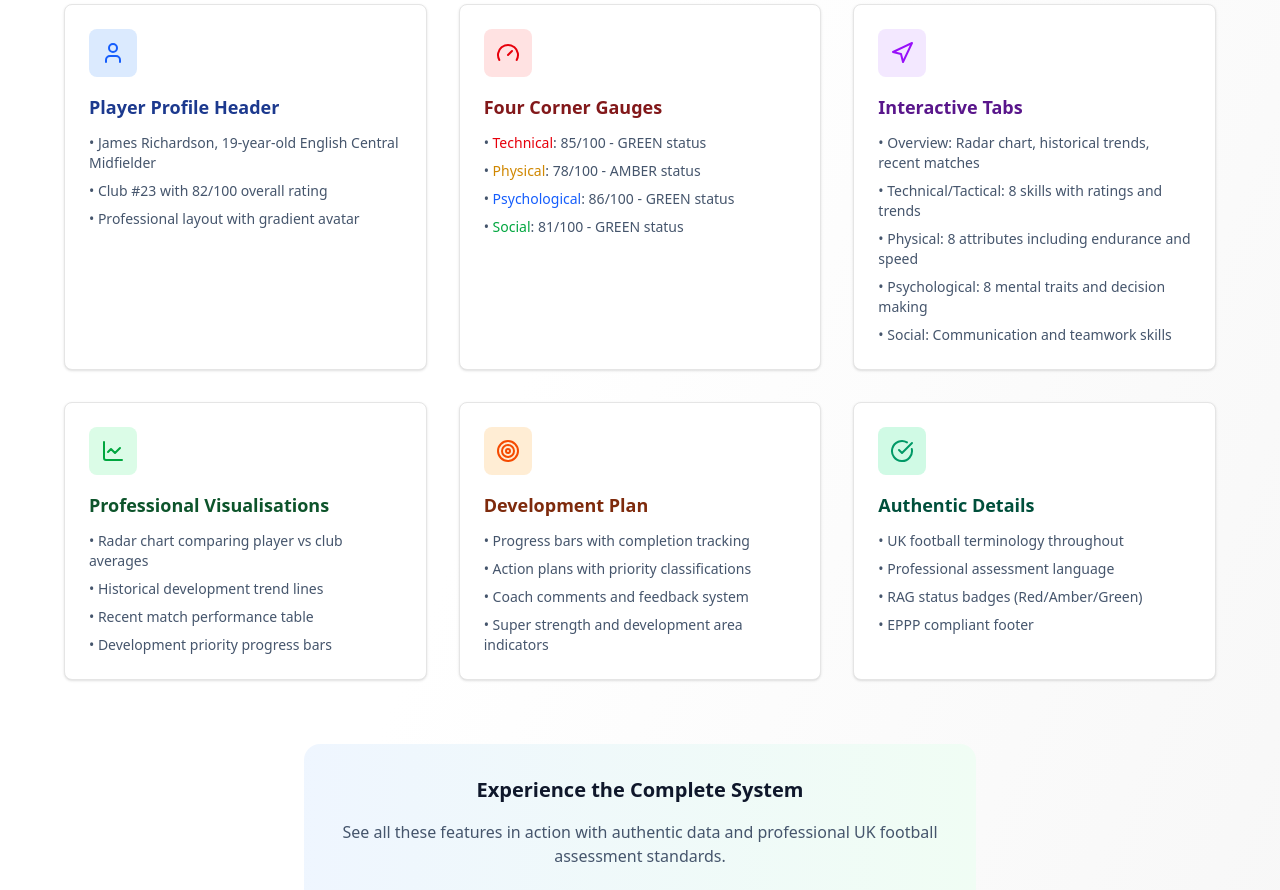
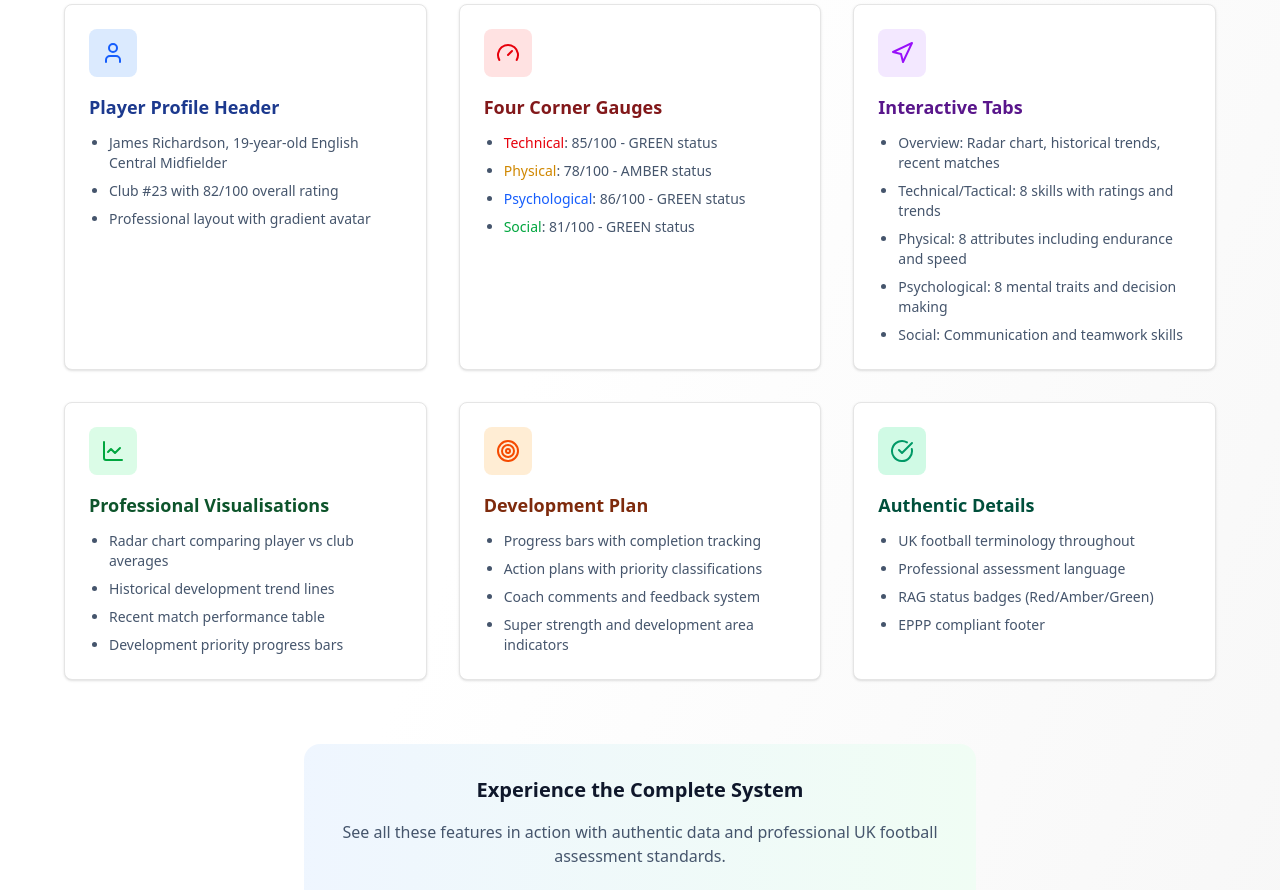
Before and after one commit to zenifieduk/dna-1, a Next.js app: page / in a window 1280 px wide. Shown: the part 1480-2370 px from the top of the page. Built offline with nearby package versions, Linux system fonts and the light colour scheme.

Commit message:
Fix list styling with proper hanging indentation for wrapped text

```diff
--- a/src/app/page.tsx
+++ b/src/app/page.tsx
@@ -164,10 +164,10 @@ export default function Home() {
                   </div>
                 </div>
                 <h3 className="text-lg font-semibold mb-3 text-blue-900">Player Profile Header</h3>
-                <ul className="text-sm text-slate-600 space-y-2">
-                  <li>• James Richardson, 19-year-old English Central Midfielder</li>
-                  <li>• Club #23 with 82/100 overall rating</li>
-                  <li>• Professional layout with gradient avatar</li>
+                <ul className="text-sm text-slate-600 space-y-2 list-disc list-outside ml-5">
+                  <li>James Richardson, 19-year-old English Central Midfielder</li>
+                  <li>Club #23 with 82/100 overall rating</li>
+                  <li>Professional layout with gradient avatar</li>
                 </ul>
               </div>
 
@@ -179,11 +179,11 @@ export default function Home() {
                   </div>
                 </div>
                 <h3 className="text-lg font-semibold mb-3 text-red-900">Four Corner Gauges</h3>
-                <ul className="text-sm text-slate-600 space-y-2">
-                  <li>• <span className="text-red-600 font-medium">Technical</span>: 85/100 - GREEN status</li>
-                  <li>• <span className="text-yellow-600 font-medium">Physical</span>: 78/100 - AMBER status</li>
-                  <li>• <span className="text-blue-600 font-medium">Psychological</span>: 86/100 - GREEN status</li>
-                  <li>• <span className="text-green-600 font-medium">Social</span>: 81/100 - GREEN status</li>
+                <ul className="text-sm text-slate-600 space-y-2 list-disc list-outside ml-5">
+                  <li><span className="text-red-600 font-medium">Technical</span>: 85/100 - GREEN status</li>
+                  <li><span className="text-yellow-600 font-medium">Physical</span>: 78/100 - AMBER status</li>
+                  <li><span className="text-blue-600 font-medium">Psychological</span>: 86/100 - GREEN status</li>
+                  <li><span className="text-green-600 font-medium">Social</span>: 81/100 - GREEN status</li>
                 </ul>
               </div>
 
@@ -195,12 +195,12 @@ export default function Home() {
                   </div>
                 </div>
                 <h3 className="text-lg font-semibold mb-3 text-purple-900">Interactive Tabs</h3>
-                <ul className="text-sm text-slate-600 space-y-2">
-                  <li>• Overview: Radar chart, historical trends, recent matches</li>
-                  <li>• Technical/Tactical: 8 skills with ratings and trends</li>
-                  <li>• Physical: 8 attributes including endurance and speed</li>
-                  <li>• Psychological: 8 mental traits and decision making</li>
-                  <li>• Social: Communication and teamwork skills</li>
+                <ul className="text-sm text-slate-600 space-y-2 list-disc list-outside ml-5">
+                  <li>Overview: Radar chart, historical trends, recent matches</li>
+                  <li>Technical/Tactical: 8 skills with ratings and trends</li>
+                  <li>Physical: 8 attributes including endurance and speed</li>
+                  <li>Psychological: 8 mental traits and decision making</li>
+                  <li>Social: Communication and teamwork skills</li>
                 </ul>
               </div>
 
@@ -212,11 +212,11 @@ export default function Home() {
                   </div>
                 </div>
                 <h3 className="text-lg font-semibold mb-3 text-green-900">Professional Visualisations</h3>
-                <ul className="text-sm text-slate-600 space-y-2">
-                  <li>• Radar chart comparing player vs club averages</li>
-                  <li>• Historical development trend lines</li>
-                  <li>• Recent match performance table</li>
-                  <li>• Development priority progress bars</li>
+                <ul className="text-sm text-slate-600 space-y-2 list-disc list-outside ml-5">
+                  <li>Radar chart comparing player vs club averages</li>
+                  <li>Historical development trend lines</li>
+                  <li>Recent match performance table</li>
+                  <li>Development priority progress bars</li>
                 </ul>
               </div>
 
@@ -228,11 +228,11 @@ export default function Home() {
                   </div>
                 </div>
                 <h3 className="text-lg font-semibold mb-3 text-orange-900">Development Plan</h3>
-                <ul className="text-sm text-slate-600 space-y-2">
-                  <li>• Progress bars with completion tracking</li>
-                  <li>• Action plans with priority classifications</li>
-                  <li>• Coach comments and feedback system</li>
-                  <li>• Super strength and development area indicators</li>
+                <ul className="text-sm text-slate-600 space-y-2 list-disc list-outside ml-5">
+                  <li>Progress bars with completion tracking</li>
+                  <li>Action plans with priority classifications</li>
+                  <li>Coach comments and feedback system</li>
+                  <li>Super strength and development area indicators</li>
                 </ul>
               </div>
 
@@ -244,11 +244,11 @@ export default function Home() {
                   </div>
                 </div>
                 <h3 className="text-lg font-semibold mb-3 text-emerald-900">Authentic Details</h3>
-                <ul className="text-sm text-slate-600 space-y-2">
-                  <li>• UK football terminology throughout</li>
-                  <li>• Professional assessment language</li>
-                  <li>• RAG status badges (Red/Amber/Green)</li>
-                  <li>• EPPP compliant footer</li>
+                <ul className="text-sm text-slate-600 space-y-2 list-disc list-outside ml-5">
+                  <li>UK football terminology throughout</li>
+                  <li>Professional assessment language</li>
+                  <li>RAG status badges (Red/Amber/Green)</li>
+                  <li>EPPP compliant footer</li>
                 </ul>
               </div>
             </div>
```
